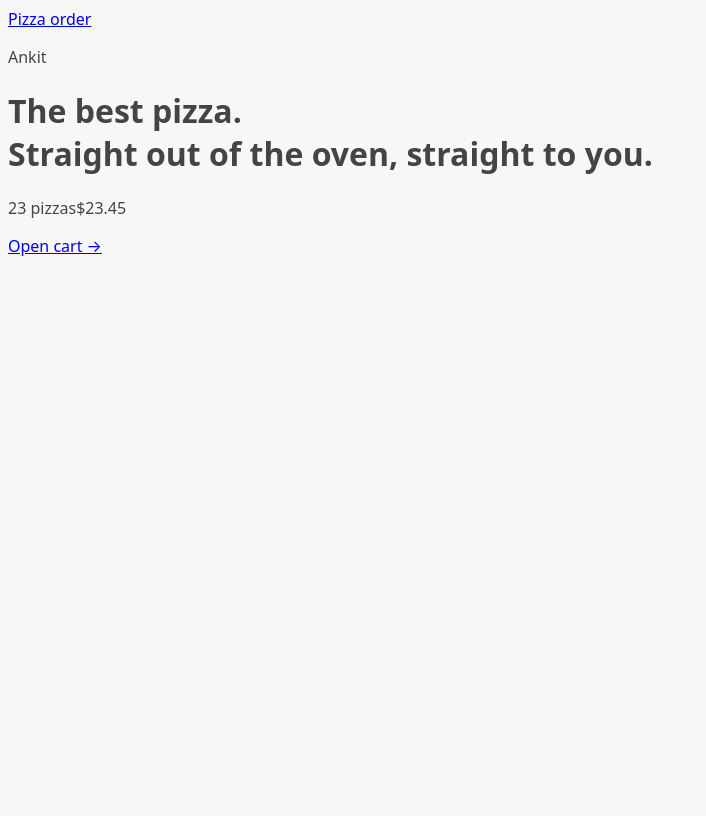
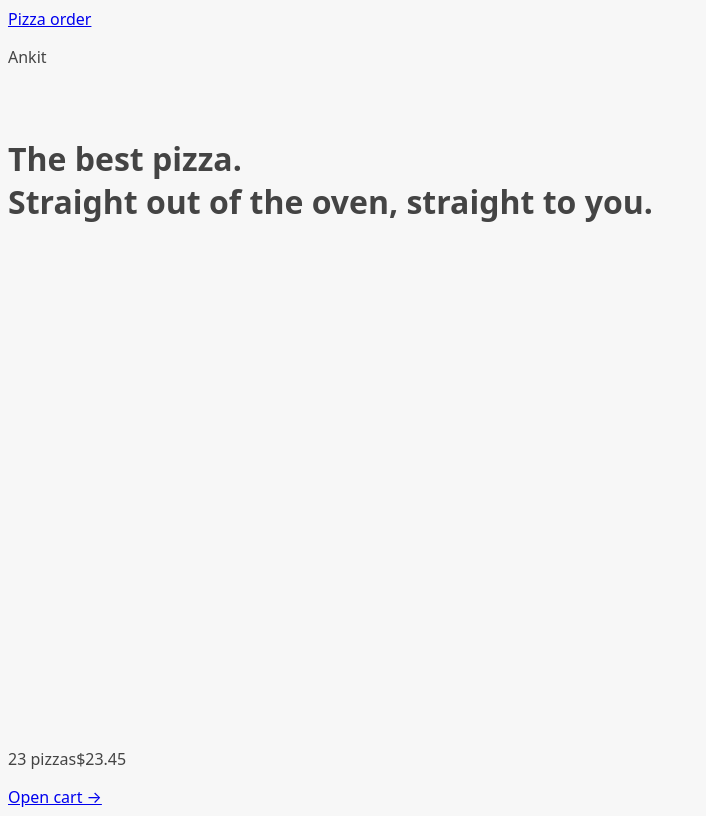
Before and after one commit to ankitrajstha/pizzaorderapp, a React (Vite) app: page / in a window 1280 px wide. Shown: the whole page, without its empty margins (0-706 px from the left). Built offline with nearby package versions, Linux system fonts and the light colour scheme.

Commit message:
feat: add loader

```diff
--- a/src/features/menu/Menu.jsx
+++ b/src/features/menu/Menu.jsx
@@ -4,8 +4,6 @@ import MenuItem from "./MenuItem";
 
 function Menu() {
   const menu = useLoaderData();
-  console.log(menu);
-
   return (
     <ul>
       {menu.map((pizza) => (
--- a/src/ui/AppLayout.jsx
+++ b/src/ui/AppLayout.jsx
@@ -1,11 +1,15 @@
 import React from "react";
 import Header from "./Header";
 import CartOverview from "../features/cart/CartOverview";
-import { Outlet } from "react-router-dom";
+import { Outlet, useNavigation } from "react-router-dom";
+import Loader from "./Loader";
 
 const AppLayout = () => {
+  const navigation = useNavigation();
+  const isLoading = navigation.state === "loading";
   return (
-    <div>
+    <div className="layout">
+      {isLoading && <Loader />}
       <Header />
       <main>
         <Outlet />
--- /dev/null
+++ b/src/ui/Loader.jsx
@@ -0,0 +1,7 @@
+import React from "react";
+
+const Loader = () => {
+  return <div className="loader"></div>;
+};
+
+export default Loader;
```
